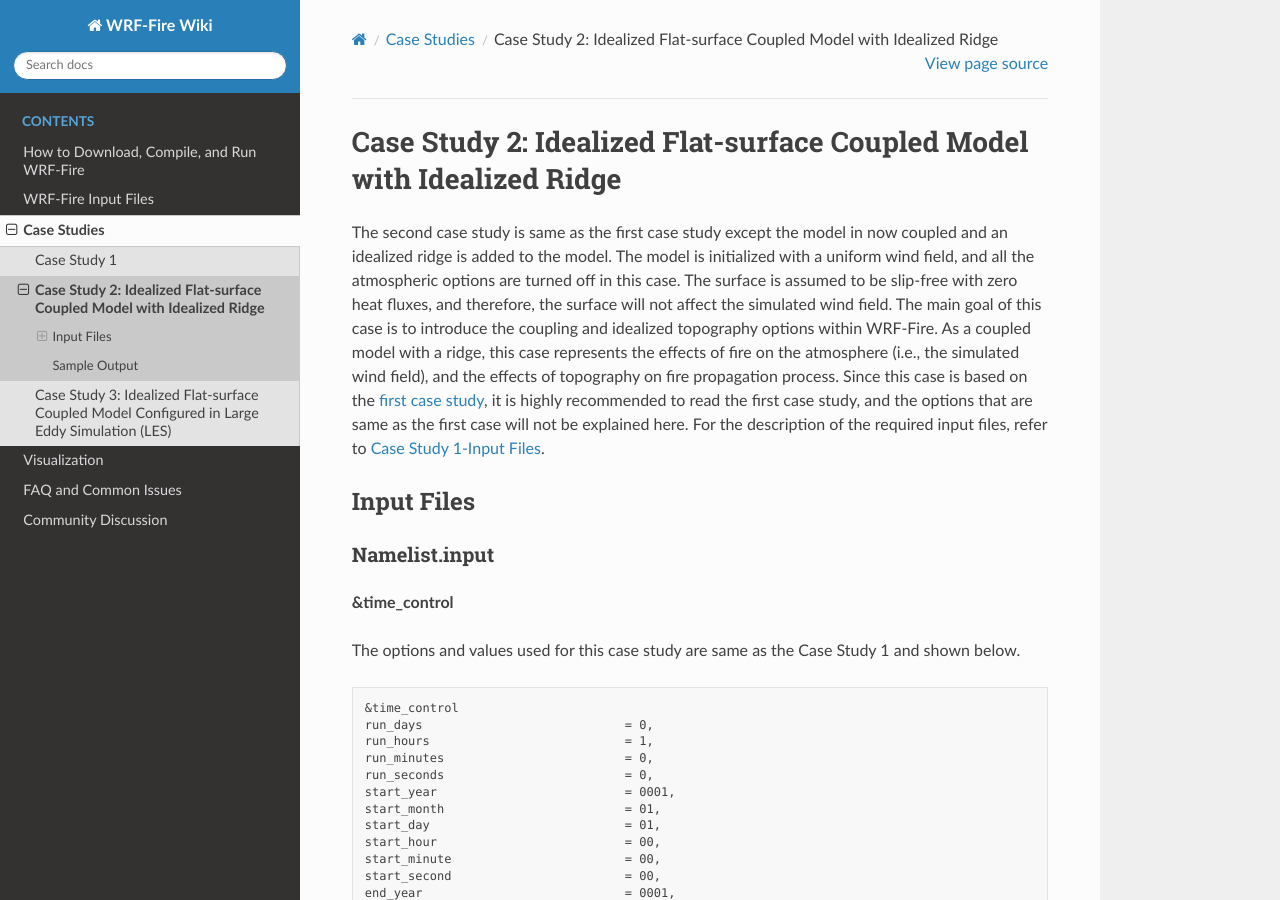
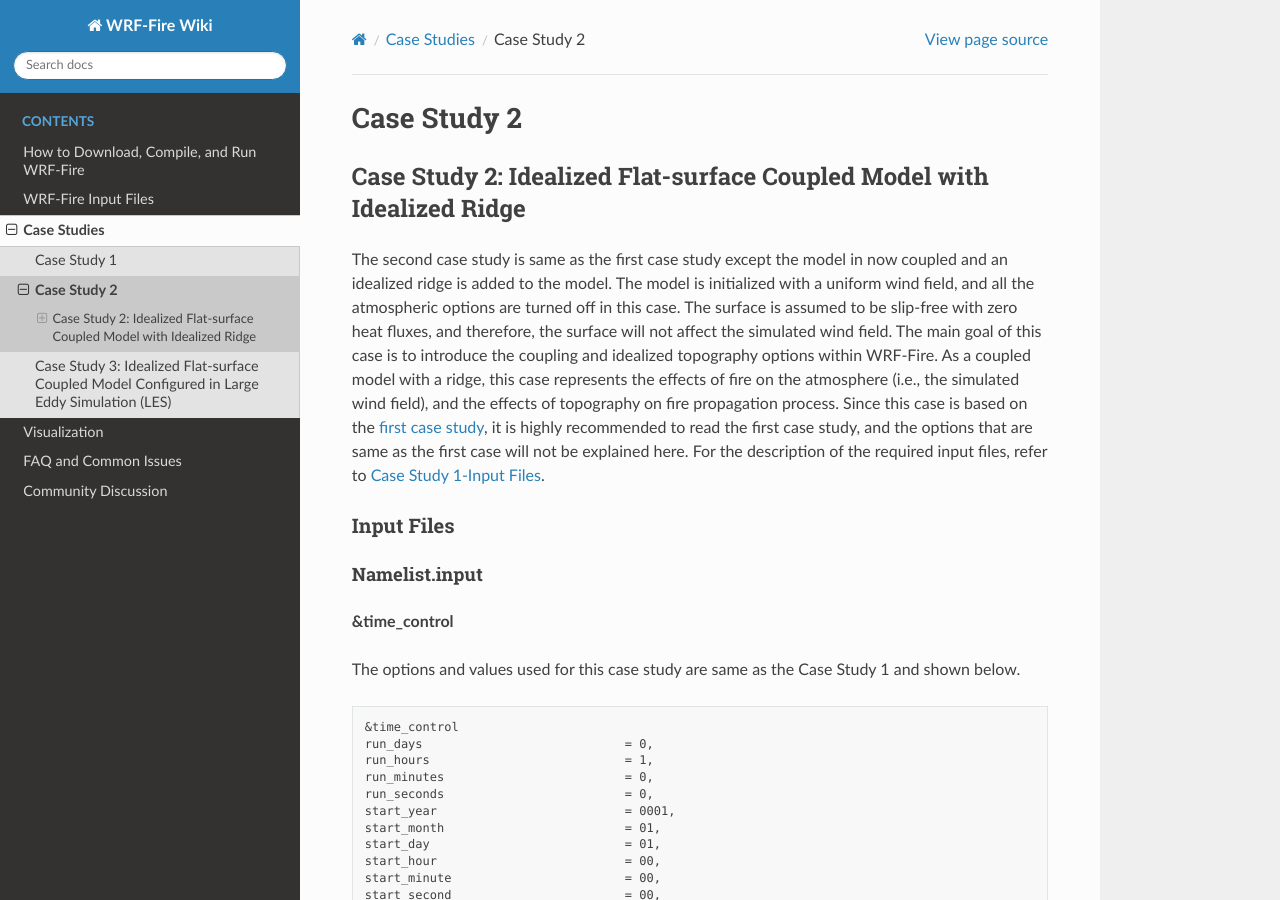
Before and after one commit to WRF-Fire-UNR/UNR-WRF-FIRE, a Sphinx documentation site: the page built from docs/source/case_studies2.rst, in a window 1280 px wide and 900 px high. Built offline with Sphinx 7.4.7 and the Read the Docs theme 2.0.0, drawn with Linux system fonts in a browser that asks for light colours; pages that are not in the unit, such as notebooks, are missing from menus.

Commit message:
Update case_studies2.rst

```diff
--- a/docs/source/case_studies2.rst
+++ b/docs/source/case_studies2.rst
@@ -1,3 +1,7 @@
+=============
+Case Study 2
+=============
+
 Case Study 2: Idealized Flat-surface Coupled Model with Idealized Ridge
 -----------------------------------------------------------------------
 
```
